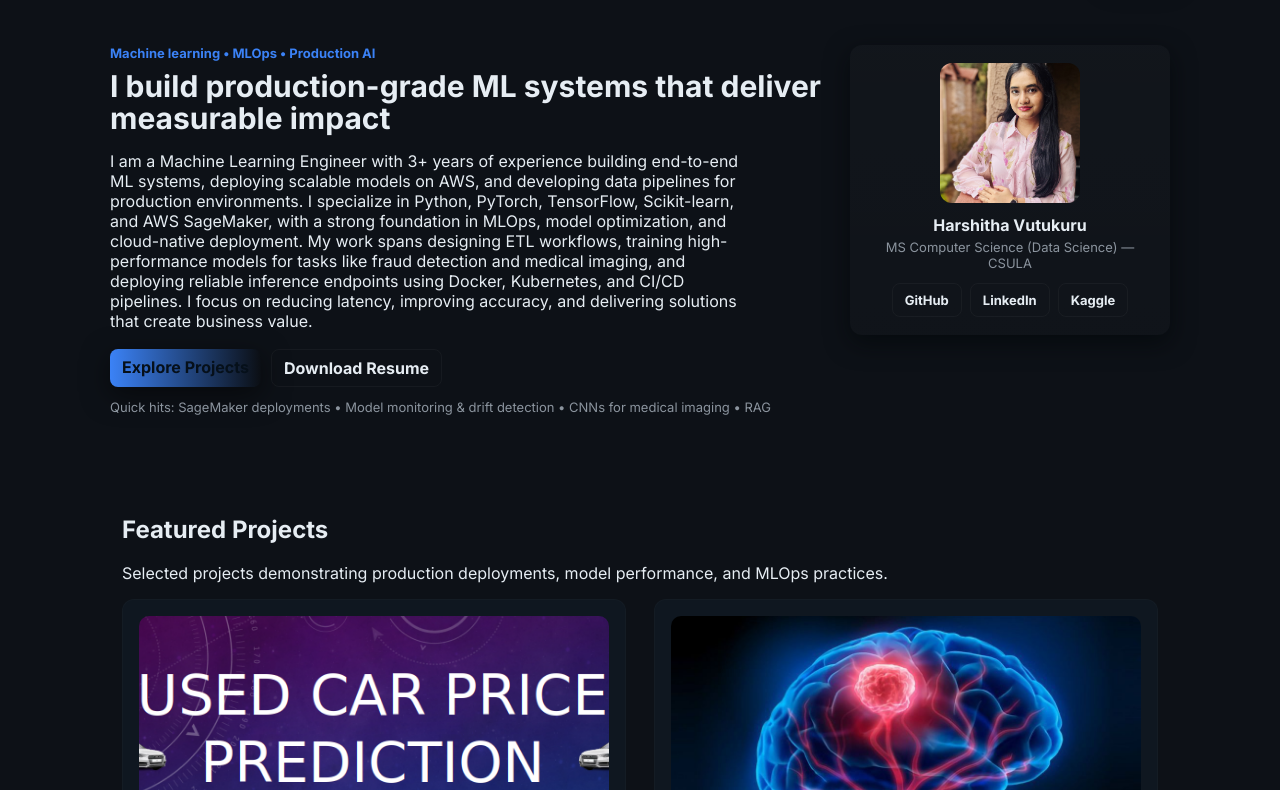
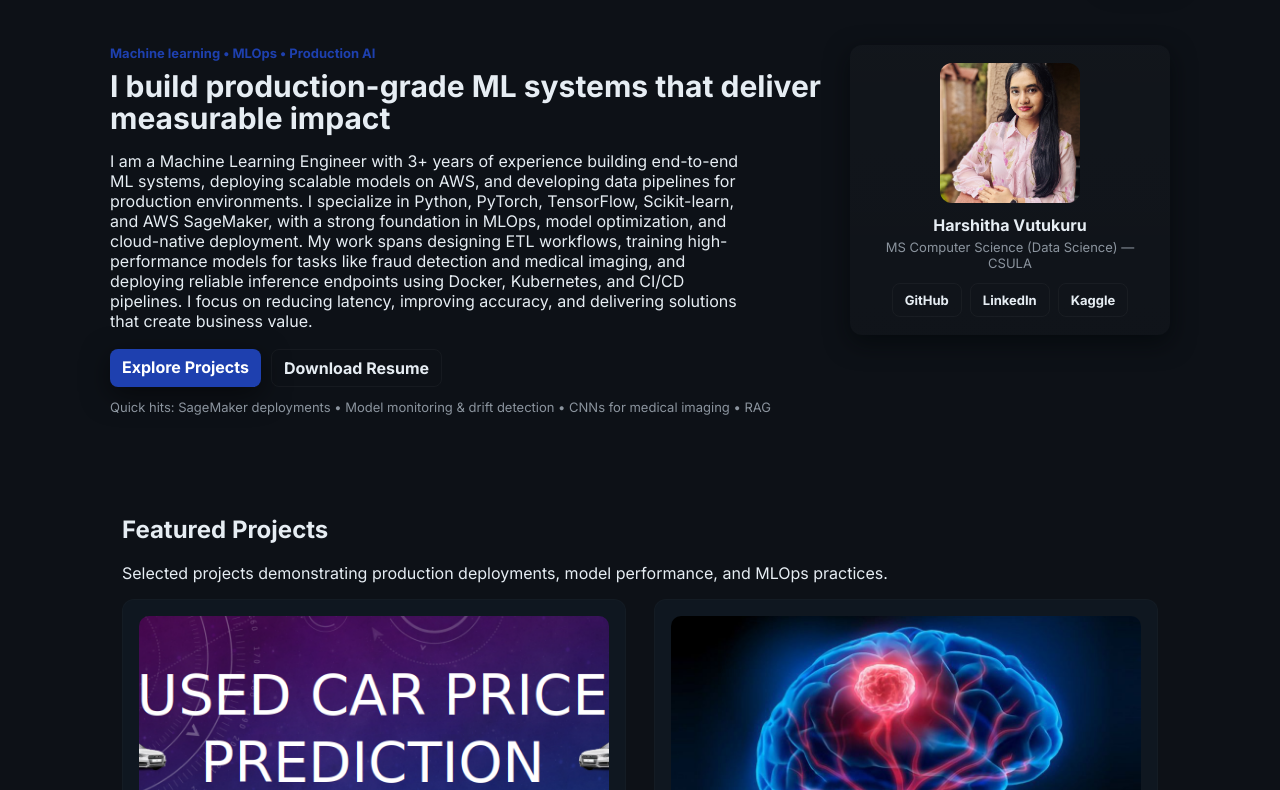
Before and after one commit to harshithavutukuru/harshithavm.github.io, a plain HTML site: page index.html in a window 1280 px wide. Shown: the part 82-872 px from the top of the page. Drawn offline with Linux system fonts and the light colour scheme.

Commit message:
Update style.css

```diff
--- a/style.css
+++ b/style.css
@@ -1,18 +1,18 @@
-/* Dark theme - Pure Blue accent (FAANG-friendly) */
+/* Dark theme - Simple Blue accent (FAANG-friendly) */
 :root{
   --bg:#0d1117;
   --card:#0f1720;
   --text:#e6edf3;
   --muted:#8b949e;
-  --accent:#3b82f6;       /* PURE BLUE chosen */
-  --accent-strong: rgba(59,130,246,0.12);
+  --accent:#1e40af;       /* Simple solid blue chosen */
+  --accent-strong: rgba(30,64,175,0.12);
   --glass: rgba(255,255,255,0.03);
   --radius:12px;
   --container:1100px;
 }
 
 /* force theme-blue (no switching) */
-.theme-blue { /* kept for compatibility */ }
+.theme-blue { }
 
 *{box-sizing:border-box}
 html,body{height:100%;margin:0;font-family:Inter,system-ui,-apple-system,Segoe UI,Roboto,Helvetica,Arial;background:var(--bg);color:var(--text);-webkit-font-smoothing:antialiased}
@@ -30,8 +30,21 @@ a{color:var(--accent); text-decoration:none}
 .primary-nav a{color:var(--muted);padding:8px 10px;border-radius:8px;font-weight:600}
 .primary-nav a:hover{background:var(--glass);color:var(--text)}
 .header-cta{display:flex;gap:8px;align-items:center}
+
+/* Buttons */
 .btn{padding:8px 12px;border-radius:8px;font-weight:700;border:none;cursor:pointer}
-.btn-primary{background:linear-gradient(90deg,var(--accent), rgba(0,0,0,0.15));color:#06101a;box-shadow:0 8px 28px rgba(0,0,0,0.5)}
+
+/* Solid blue primary button */
+.btn-primary {
+  background-color: var(--accent); /* Solid blue */
+  color: #ffffff;
+  box-shadow: 0 8px 28px rgba(0,0,0,0.5);
+}
+.btn-primary:hover {
+  background-color: #2563eb; /* Slightly lighter blue on hover */
+}
+
+/* Ghost buttons remain transparent with border */
 .btn-ghost{background:transparent;border:1px solid rgba(255,255,255,0.04);color:var(--text)}
 
 /* hero */
@@ -52,7 +65,7 @@ a{color:var(--accent); text-decoration:none}
 .social-quick{display:flex;gap:8px;justify-content:center;margin-top:12px}
 
 /* Projects - larger cards */
-.projects-grid-large{display:grid;grid-template-columns:1fr;gap:20px} /* stacked on smaller screens by default */
+.projects-grid-large{display:grid;grid-template-columns:1fr;gap:20px}
 @media(min-width:900px){
   .projects-grid-large{grid-template-columns:1fr 1fr;gap:28px}
 }
```
